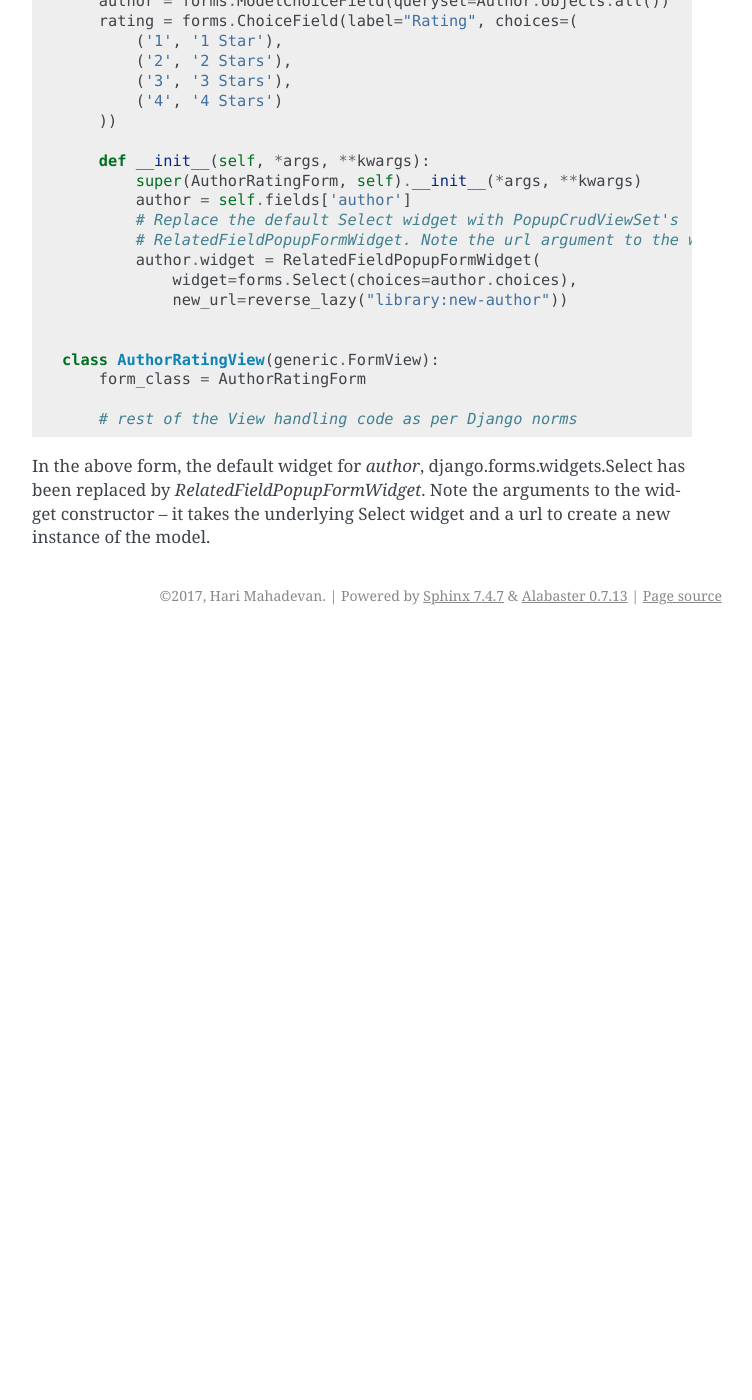
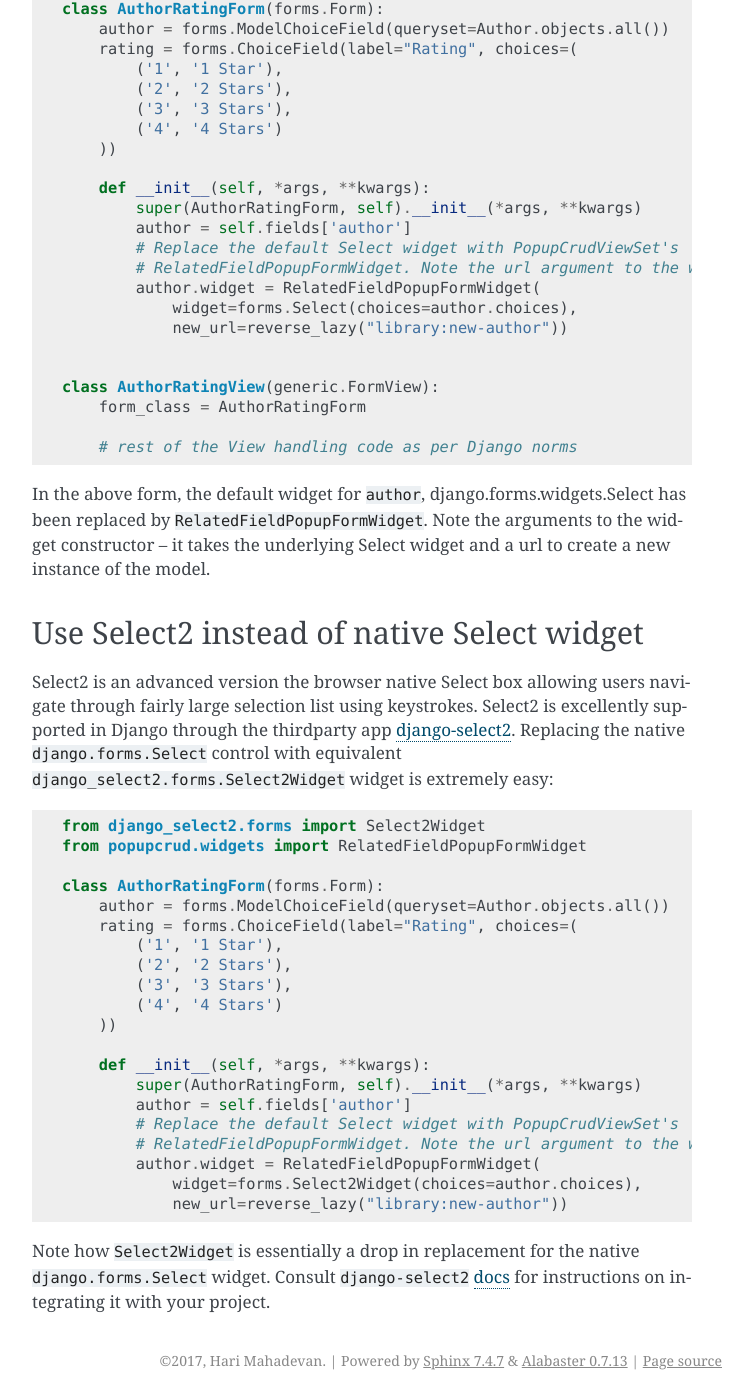
Before and after one commit to harikvpy/django-popupcrud, a Sphinx documentation site: the page built from docs/howto.rst, in a window 1280 px wide and 1400 px high, scrolled down 2244 px. Shown: the whole window, without its empty margins (388-1140 px from the left). Built offline with Sphinx 7.4.7, drawn with Linux system fonts in a browser that asks for light colours; before the commit the page ends 2879 px from its top, so only the background shows below that; some of the changed text lies outside the part shown.

Commit message:
Add section using Select2; fix wrong RST tags

```diff
--- a/README.rst
+++ b/README.rst
@@ -111,6 +111,11 @@
 different use cases. Each link has a brief description on the type of use case
 it demonstrates.
 
+One of the forms in the demo `MultipleRelatedObjectForm`, shows how the advanced
+`Select2` can be used instead of the django's native 'Select` widget. For this
+to work, you need to install `django-select2` in the virtual environment where
+`demo` is run.
+
 License
 -------
 Distributed under MIT License. See `LICENSE <LICENSE>`_ file for details.
--- a/docs/howto.rst
+++ b/docs/howto.rst
@@ -5,7 +5,7 @@
 Create CRUD views for a model
 ~~~~~~~~~~~~~~~~~~~~~~~~~~~~~
 
-Given a model in app named `library` (source code taken from the `demo` project
+Given a model in app named ``library`` (source code taken from the ``demo`` project
 ) in project's repo::
 
     # library/models.py
@@ -74,7 +74,7 @@
         delete_permission_required = ('library.delete_author',)
 
 However, if you want to determine the permission dynamically, override the
-`get_permission_required()` method and implement your custom permission logic::
+``get_permission_required()`` method and implement your custom permission logic::
 
     class AuthorViewSet(PopupCrudViewSet):
         model = Author
@@ -126,7 +126,42 @@
 
         # rest of the View handling code as per Django norms
 
-In the above form, the default widget for `author`, django.forms.widgets.Select
-has been replaced by `RelatedFieldPopupFormWidget`. Note the arguments to the
+In the above form, the default widget for ``author``, django.forms.widgets.Select
+has been replaced by ``RelatedFieldPopupFormWidget``. Note the arguments to the
 widget constructor -- it takes the underlying Select widget and a url to create
 a new instance of the model.
+
+Use Select2 instead of native Select widget
+~~~~~~~~~~~~~~~~~~~~~~~~~~~~~~~~~~~~~~~~~~~
+Select2 is an advanced version the browser native Select box allowing users
+navigate through fairly large selection list using keystrokes. Select2 is
+excellently supported in Django through the thirdparty app `django-select2
+<https://github.com/applegrew/django-select2/>`_.
+Replacing the native ``django.forms.Select`` control with equivalent
+``django_select2.forms.Select2Widget`` widget is extremely easy::
+
+    from django_select2.forms import Select2Widget
+    from popupcrud.widgets import RelatedFieldPopupFormWidget
+
+    class AuthorRatingForm(forms.Form):
+        author = forms.ModelChoiceField(queryset=Author.objects.all())
+        rating = forms.ChoiceField(label="Rating", choices=(
+            ('1', '1 Star'),
+            ('2', '2 Stars'),
+            ('3', '3 Stars'),
+            ('4', '4 Stars')
+        ))
+
+        def __init__(self, *args, **kwargs):
+            super(AuthorRatingForm, self).__init__(*args, **kwargs)
+            author = self.fields['author']
+            # Replace the default Select widget with PopupCrudViewSet's
+            # RelatedFieldPopupFormWidget. Note the url argument to the widget.
+            author.widget = RelatedFieldPopupFormWidget(
+                widget=forms.Select2Widget(choices=author.choices),
+                new_url=reverse_lazy("library:new-author"))
+
+Note how ``Select2Widget`` is essentially a drop in replacement for the native
+``django.forms.Select`` widget. Consult ``django-select2`` `docs
+<http://django-select2.readthedocs.io/en/latest/get_started.html>`_
+for instructions on integrating it with your project.
```
Also changed, not shown: 1 other file.
